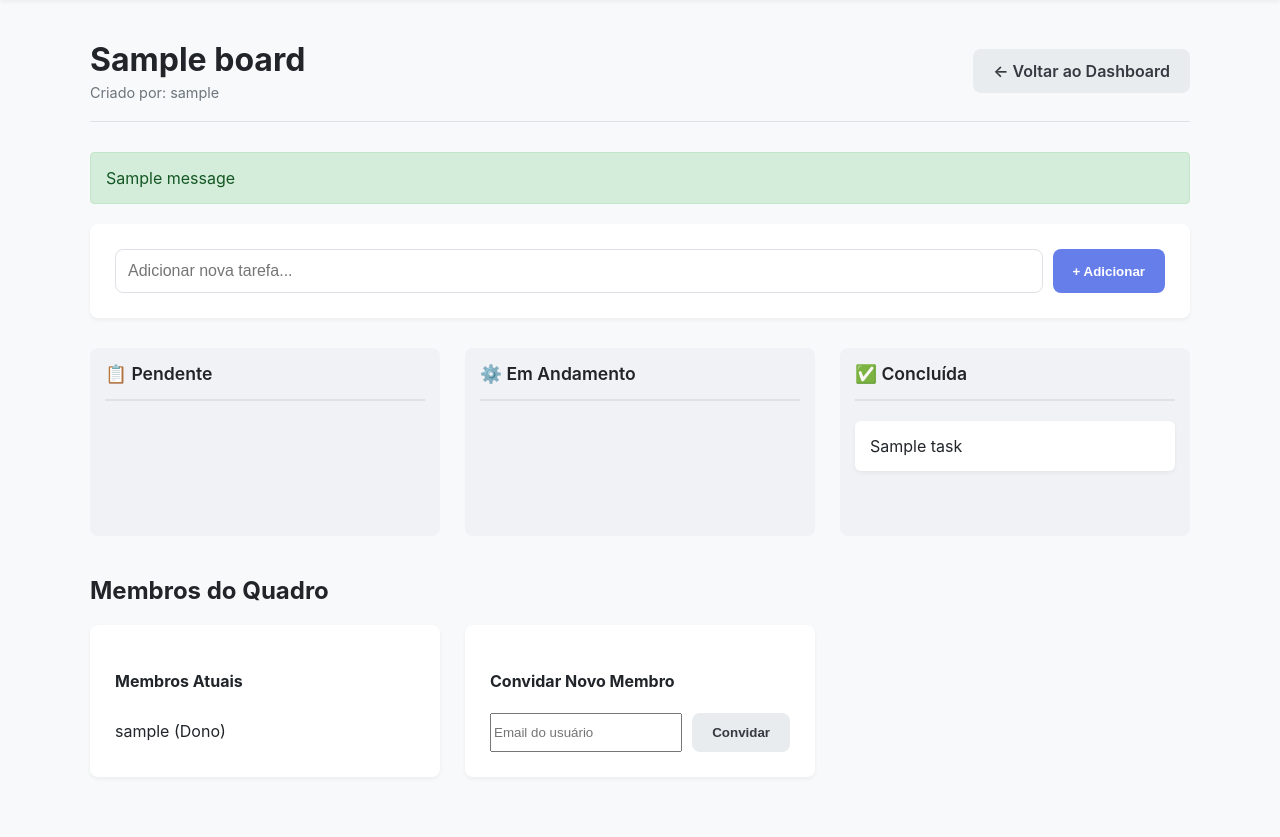
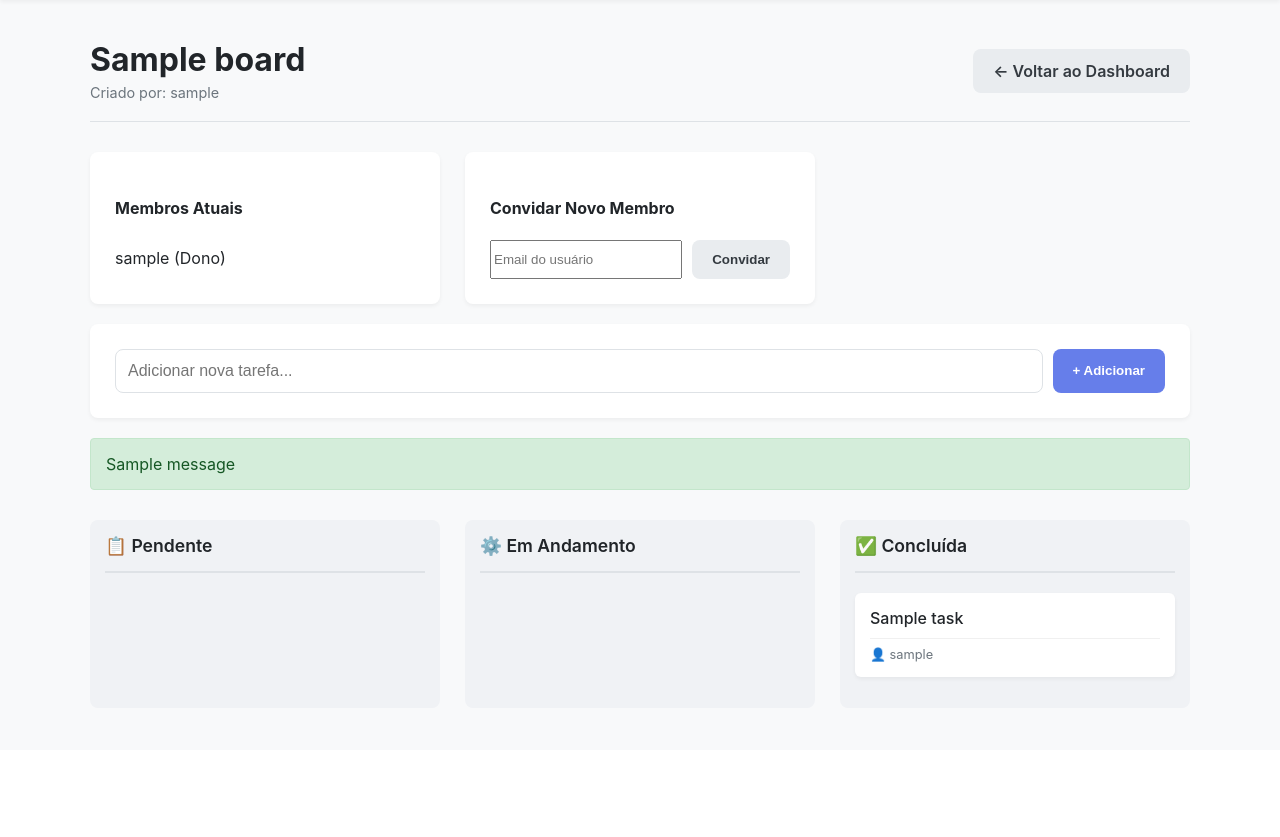
Before and after one commit to Jefinhozit0/Trello-Flask-SocketIO, a Flask app: page /board/1 in a window 1280 px wide. Shown: the part 50-887 px from the top of the page. After the commit the page ends 758 px from the top, so only its background shows below. Run offline with Flask 3, Linux system fonts and the light colour scheme; a user stored in the database is signed in; tables that the repository leaves empty hold one stand-in row (values such as "Sample post"); one stand-in notice (Sample message) is shown; some libraries are stand-ins or nearby versions.

Commit message:
feat: Adiciona funcionalidades completas de CRUD para quadros e tarefas

```diff
--- a/project/static/style.css
+++ b/project/static/style.css
@@ -203,3 +203,15 @@ nav a:hover { color: var(--color-primary); }
     border-radius: 4px; box-sizing: border-box;
 }
 #task-edit-form textarea { min-height: 80px; }
+/* Adicione ao final de style.css */
+
+.task-card-title {
+    font-weight: 500;
+}
+.task-card-assignee {
+    font-size: 0.8em;
+    color: var(--color-text-muted);
+    margin-top: 10px;
+    padding-top: 8px;
+    border-top: 1px solid #f0f0f0;
+}
--- a/project/templates/main/board.html
+++ b/project/templates/main/board.html
@@ -15,78 +15,7 @@
     </div>
 </div>
 
-{% with messages = get_flashed_messages(with_categories=true) %}
-    {% if messages %}
-        {% for category, message in messages %}
-            <div class="flash {{ category }}">{{ message }}</div>
-        {% endfor %}
-    {% endif %}
-{% endwith %}
-
-<div class="card add-task-card">
-    <form class="add-task-form" method="POST" action="{{ url_for('main.add_task', board_id=board.id) }}">
-        <input type="text" name="task_title" placeholder="Adicionar nova tarefa..." required>
-        <button type="submit" class="btn btn-primary">+ Adicionar</button>
-    </form>
-</div>
-
-<div class="kanban-board-container">
-    <div class="kanban-column">
-        <h2 class="column-title">📋 Pendente</h2>
-        <div class="task-list" id="pending-list" data-status="pending">
-            {% for task in tasks.pending %}
-                <div class="task-card" data-task-id="{{ task.id }}">
-                    {{ task.title }}
-                </div>
-            {% endfor %}
-        </div>
-    </div>
-    <div class="kanban-column">
-        <h2 class="column-title">⚙️ Em Andamento</h2>
-        <div class="task-list" id="inprogress-list" data-status="inprogress">
-            {% for task in tasks.inprogress %}
-                <div class="task-card" data-task-id="{{ task.id }}">
-                    {{ task.title }}
-                </div>
-            {% endfor %}
-        </div>
-    </div>
-    <div class="kanban-column">
-        <h2 class="column-title">✅ Concluída</h2>
-        <div class="task-list" id="completed-list" data-status="completed">
-            {% for task in tasks.completed %}
-                <div class="task-card" data-task-id="{{ task.id }}">
-                    {{ task.title }}
-                </div>
-            {% endfor %}
-        </div>
-    </div>
-</div>
-
-<div id="task-modal" class="modal-overlay">
-    <div class="modal-content">
-        <span id="close-modal-btn" class="close-modal">&times;</span>
-        <h3>Editar Tarefa</h3>
-        <form id="task-edit-form">
-            <input type="hidden" id="modal-task-id">
-            <div class="form-group">
-                <label for="modal-task-title">Título</label>
-                <input type="text" id="modal-task-title" required>
-            </div>
-            <div class="form-group">
-                <label for="modal-task-description">Descrição</label>
-                <textarea id="modal-task-description" rows="4"></textarea>
-            </div>
-            <div class="modal-actions">
-                <button type="button" id="delete-task-btn" class="btn btn-delete">Excluir Tarefa</button>
-                <button type="submit" class="btn btn-primary">Salvar Alterações</button>
-            </div>
-        </form>
-    </div>
-</div>
-
-<div class="page-content">
-    <h2>Membros do Quadro</h2>
+<div class="page-content" style="margin-top: 0; padding-top: 0;">
     <div class="members-section">
         <div class="card members-list">
             <h4>Membros Atuais</h4>
@@ -109,7 +38,108 @@
         {% endif %}
     </div>
 </div>
+
+
+<div class="card add-task-card">
+    <form class="add-task-form" method="POST" action="{{ url_for('main.add_task', board_id=board.id) }}">
+        <input type="text" name="task_title" placeholder="Adicionar nova tarefa..." required>
+        <button type="submit" class="btn btn-primary">+ Adicionar</button>
+    </form>
+</div>
+
+{% with messages = get_flashed_messages(with_categories=true) %}
+    {% if messages %}
+        {% for category, message in messages %}
+            <div class="flash {{ category }}">{{ message }}</div>
+        {% endfor %}
+    {% endif %}
+{% endwith %}
+
+<div class="kanban-board-container">
+    <div class="kanban-column">
+        <h2 class="column-title">📋 Pendente</h2>
+        <div class="task-list" id="pending-list" data-status="pending">
+            {% for task in tasks.pending %}
+                <div class="task-card" data-task-id="{{ task.id }}">
+                    <div class="task-card-title">{{ task.title }}</div>
+                    {% if task.assignee %}
+                    <div class="task-card-assignee" id="assignee-for-task-{{ task.id }}">
+                        👤 {{ task.assignee.username }}
+                    </div>
+                    {% else %}
+                    <div class="task-card-assignee" id="assignee-for-task-{{ task.id }}" style="display: none;"></div>
+                    {% endif %}
+                </div>
+            {% endfor %}
+        </div>
+    </div>
+
+    <div class="kanban-column">
+        <h2 class="column-title">⚙️ Em Andamento</h2>
+        <div class="task-list" id="inprogress-list" data-status="inprogress">
+            {% for task in tasks.inprogress %}
+                <div class="task-card" data-task-id="{{ task.id }}">
+                    <div class="task-card-title">{{ task.title }}</div>
+                    {% if task.assignee %}
+                    <div class="task-card-assignee" id="assignee-for-task-{{ task.id }}">
+                        👤 {{ task.assignee.username }}
+                    </div>
+                    {% else %}
+                    <div class="task-card-assignee" id="assignee-for-task-{{ task.id }}" style="display: none;"></div>
+                    {% endif %}
+                </div>
+            {% endfor %}
+        </div>
+    </div>
+
+    <div class="kanban-column">
+        <h2 class="column-title">✅ Concluída</h2>
+        <div class="task-list" id="completed-list" data-status="completed">
+            {% for task in tasks.completed %}
+                <div class="task-card" data-task-id="{{ task.id }}">
+                    <div class="task-card-title">{{ task.title }}</div>
+                    {% if task.assignee %}
+                    <div class="task-card-assignee" id="assignee-for-task-{{ task.id }}">
+                        👤 {{ task.assignee.username }}
+                    </div>
+                    {% else %}
+                    <div class="task-card-assignee" id="assignee-for-task-{{ task.id }}" style="display: none;"></div>
+                    {% endif %}
+                </div>
+            {% endfor %}
+        </div>
+    </div>
+</div>
+
+<div id="task-modal" class="modal-overlay">
+    <div class="modal-content">
+        <span id="close-modal-btn" class="close-modal">&times;</span>
+        <h3>Editar Tarefa</h3>
+        <form id="task-edit-form">
+            <input type="hidden" id="modal-task-id">
+            <div class="form-group">
+                <label for="modal-task-title">Título</label>
+                <input type="text" id="modal-task-title" required>
+            </div>
+            <div class="form-group">
+                <label for="modal-task-description">Descrição</label>
+                <textarea id="modal-task-description" rows="4"></textarea>
+            </div>
+            <div class="form-group">
+                <label for="modal-task-assignee">Atribuir para:</label>
+                <select id="modal-task-assignee">
+                    <option value="None">Ninguém</option>
+                </select>
+            </div>
+            <div class="modal-actions">
+                <button type="button" id="delete-task-btn" class="btn-delete">Excluir Tarefa</button>
+                <button type="submit" class="btn btn-primary">Salvar Alterações</button>
+            </div>
+        </form>
+    </div>
+</div>
 {% endblock %}
+
 
 {% block scripts %}
     {{ super() }}
```
Also changed, not shown: project/models.py (+11 -1 lines), project/static/board.js (+50 -9 lines), instance/db.sqlite, 1 other file.
